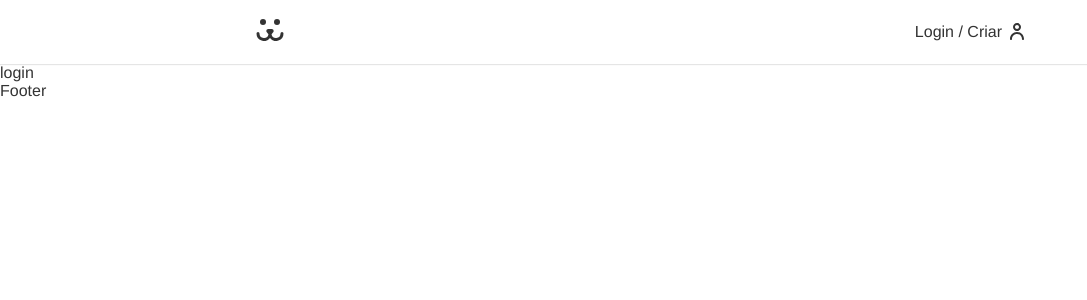
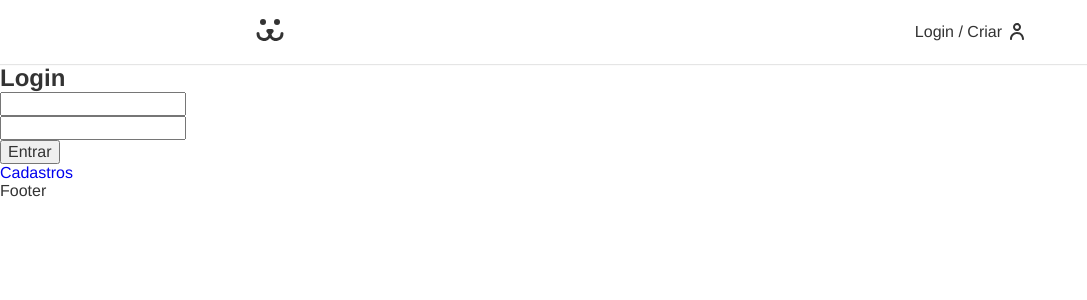
Before and after one commit to berbertdev/ProjetoFinalReactOrigamid_Dog, a React (Vite) app: page /login in a window 1280 px wide. Shown: the top 300 px of the page, without its empty margins (0-1087 px from the left). Built offline with nearby package versions, Linux system fonts and the light colour scheme; the HTML template or start-up script is replaced by a standard one.

Commit message:
criado criarLoginRoutes

```diff
--- a/src/App.jsx
+++ b/src/App.jsx
@@ -13,7 +13,7 @@
         <Header />
         <Routes>
           <Route path="/" element={<Home />}></Route>
-          <Route path="/login" element={<Login />}></Route>
+          <Route path="/login/*" element={<Login />}></Route>
         </Routes>
         <Footer />
       </BrowserRouter>
--- a/src/Components/Login/Login.jsx
+++ b/src/Components/Login/Login.jsx
@@ -1,6 +1,20 @@
 import React from 'react';
+import { Routes, Route } from 'react-router-dom';
 import styles from './Login.module.css';
+import LoginForm from './LoginForm';
+import LoginCreate from './LoginCreate';
+import LoginPasswordLost from './LoginPasswordLost';
+import LoginPasswordReset from './LoginPasswordReset';
 const Login = () => {
-  return <div>login</div>;
+  return (
+    <div>
+      <Routes>
+        <Route path="/" element={<LoginForm />} />
+        <Route path="criar" element={<LoginCreate />} />
+        <Route path="perdeu" element={<LoginPasswordLost />} />
+        <Route path="resetar" element={<LoginPasswordReset />} />
+      </Routes>
+    </div>
+  );
 };
 export default Login;
--- /dev/null
+++ b/src/Components/Login/LoginCreate.jsx
@@ -0,0 +1,5 @@
+import React from 'react';
+const LoginCreate = () => {
+  return <div>Login Criar</div>;
+};
+export default LoginCreate;
--- /dev/null
+++ b/src/Components/Login/LoginForm.jsx
@@ -0,0 +1,46 @@
+import React from 'react';
+import { Link } from 'react-router-dom';
+
+const LoginForm = () => {
+  const [username, setUsername] = React.useState('');
+  const [password, setPassword] = React.useState('');
+
+  function handleSubmit(event) {
+    event.preventDefault();
+    fetch('https://dogsapi.origamid.dev/json/jwt-auth/v1/token', {
+      method: 'POST',
+      headers: {
+        'Content-Type': 'application/json',
+      },
+      body: JSON.stringify({ username, password }),
+    })
+      .then((response) => {
+        console.log(response);
+        return response.json;
+      })
+      .then((json) => {
+        console.log(json);
+      });
+  }
+
+  return (
+    <section>
+      <h1>Login</h1>
+      <form action="" onSubmit={handleSubmit}>
+        <input
+          type="text"
+          value={username}
+          onChange={({ target }) => setUsername(target.value)}
+        />
+        <input
+          type="text"
+          value={password}
+          onChange={({ target }) => setPassword(target.value)}
+        />
+        <button>Entrar</button>
+      </form>
+      <Link to="/login/criar">Cadastros</Link>
+    </section>
+  );
+};
+export default LoginForm;
--- /dev/null
+++ b/src/Components/Login/LoginPasswordLost.jsx
@@ -0,0 +1,5 @@
+import React from 'react';
+const LoginPasswordLost = () => {
+  return <div>LoginPasswordLost</div>;
+};
+export default LoginPasswordLost;
--- /dev/null
+++ b/src/Components/Login/LoginPasswordReset.jsx
@@ -0,0 +1,5 @@
+import React from 'react';
+const LoginPasswordReset = () => {
+  return <div>LoginPasswordReset</div>;
+};
+export default LoginPasswordReset;
```
